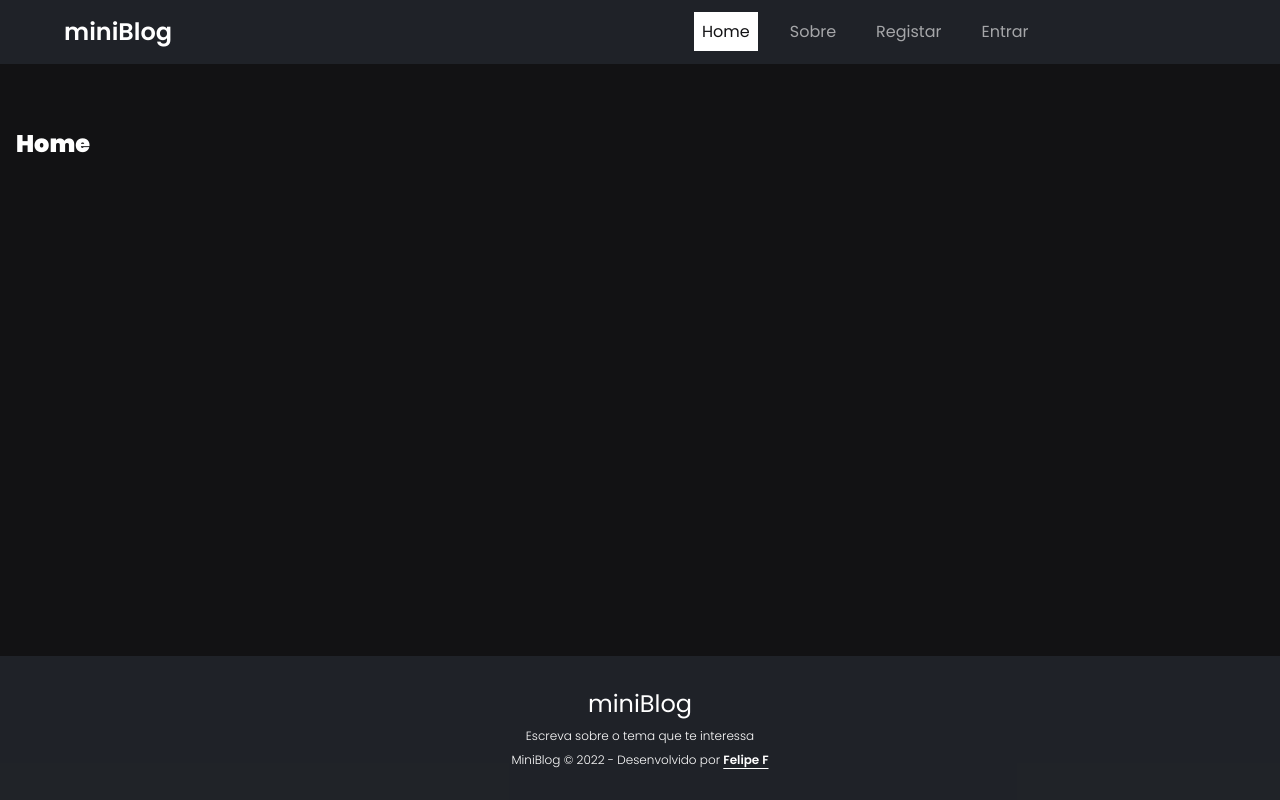
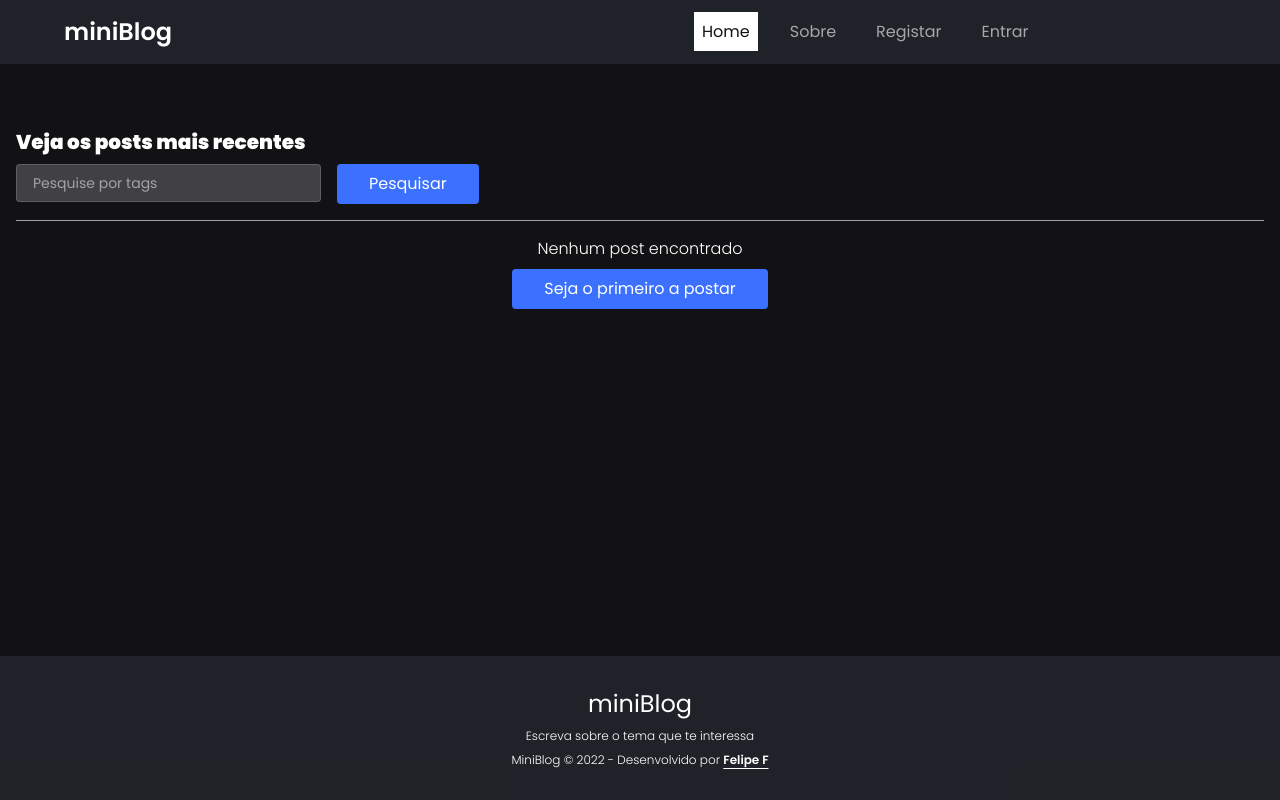
Before and after one commit to felpfsf/miniblog, a React (Vite) app: page / in a window 1280 px wide. Built offline with nearby package versions, Linux system fonts and the light colour scheme; no server answers.

Commit message:
feat: posts main page

```diff
--- a/src/pages/Home/Home.jsx
+++ b/src/pages/Home/Home.jsx
@@ -1,9 +1,43 @@
-import React from 'react'
+import React, { useState } from 'react'
+import { Link } from 'react-router-dom'
+import { Button } from '../../components/Button'
+import { Input } from '../../components/Input'
 
 export const Home = () => {
+  const [posts] = useState([])
+  const [searchTerm, setSearchTerm] = useState('')
+
+  const handleSubmit = e => {
+    e.preventDefault()
+    console.log(searchTerm)
+  }
+
   return (
     <main className='max-w-[1440px] w-full min-h-[calc(100vh_-_208px)] mx-auto pt-16 px-4'>
-      <h1 className='text-2xl font-black'>Home</h1>
+      <h1 className='text-xl font-black'>Veja os posts mais recentes</h1>
+      <form
+        className='flex flex-col sm:flex-row gap-2 sm:gap-4'
+        onSubmit={handleSubmit}>
+        <Input
+          placeholder={'Pesquise por tags'}
+          value={searchTerm}
+          onChange={e => setSearchTerm(e.target.value)}
+        />
+        <Button buttonText={'Pesquisar'} />
+      </form>
+      <div className='h-[1px] w-full mt-4 bg-white/60'></div>
+      {posts && posts.length === 0 ? (
+        <div className='w-full mt-4 mx-auto flex flex-col items-center'>
+          <h2 className='font-light'>Nenhum post encontrado</h2>
+          <Link
+            to={'/posts/create'}
+            className='mt-2 py-2 px-8 bg-miniBlog-primary rounded self-center hover:contrast-200 transition-color ease-in-out duration-300'>
+            Seja o primeiro a postar
+          </Link>
+        </div>
+      ) : (
+        <h1>Posts...</h1>
+      )}
     </main>
   )
 }
```
